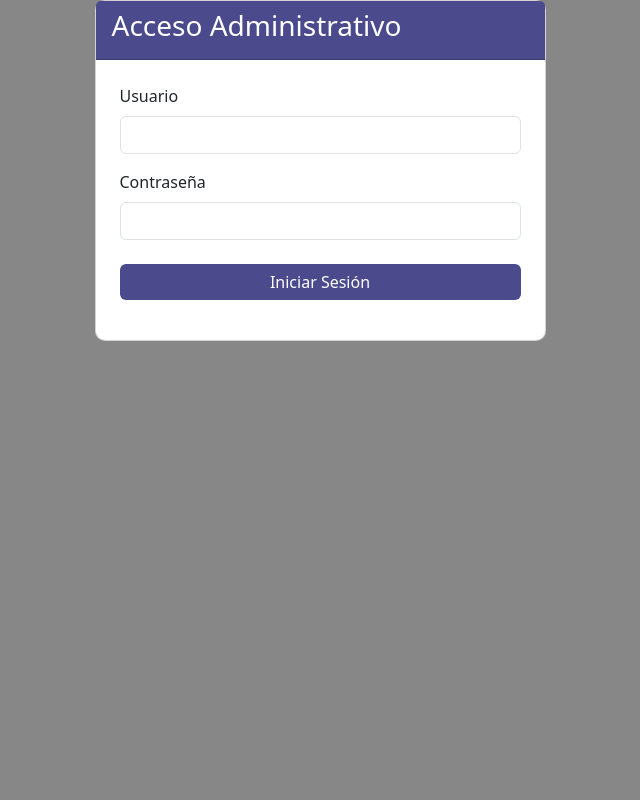
After one commit to Pifo01/cmas, a Django app: page /PortalAdmin/ in a window 1280 px wide. The commit adds this page. Shown: the whole page, without its empty margins (320-960 px from the left). Run offline with Django 5.2, Linux system fonts and the light colour scheme; some libraries are stand-ins or nearby versions.

Commit message:
Cambios_Peques

```diff
--- a/PortalCMAS/views.py
+++ b/PortalCMAS/views.py
@@ -21,6 +21,9 @@ def Clases_cliente(request):
 
 def Clases_profesor(request):
     return render(request, 'clases_profesor.html')
+
+def Login_Admin(request):
+    return render(request, 'PortalAdministrativo.html')
 
 def Metricas_clientes(request):
     form=MetricasForm()
--- a/SistemaCMAS/settings.py
+++ b/SistemaCMAS/settings.py
@@ -95,6 +95,10 @@ USE_TZ = True
 
 STATIC_URL = 'static/'
 
+STATICFILES_DIRS = [
+    BASE_DIR / "static",
+]
+
 # Default primary key field type
 # https://docs.djangoproject.com/en/5.0/ref/settings/#default-auto-field
 
--- a/SistemaCMAS/urls.py
+++ b/SistemaCMAS/urls.py
@@ -1,10 +1,8 @@
-from django.contrib import admin
 from django.urls import path
-from PortalCMAS.views import Index, Membresias, Login, Registro, Clases_cliente, Clases_profesor, Comunidad, Contactos, Inscripcion, RegistroEntrada, Metricas_clientes
+from PortalCMAS.views import Index, Membresias, Login, Registro, Clases_cliente, Clases_profesor, Comunidad, Contactos, Inscripcion, RegistroEntrada, Metricas_clientes, Login_Admin
 
 urlpatterns = [
-    path('admin/', admin.site.urls),
-    path('Home/', Index),
+    path('', Index),
     path('Membresias/', Membresias),
     path('PortalLogin/', Login),
     path('PortalRegistro/', Registro),
@@ -14,5 +12,6 @@ urlpatterns = [
     path('Comunidad/', Comunidad),
     path('Contactos/', Contactos),
     path('Inscripcion/', Inscripcion),
-    path('RegistroEntrada/', RegistroEntrada)
+    path('RegistroEntrada/', RegistroEntrada),
+    path('PortalAdmin/', Login_Admin)
 ]
--- /dev/null
+++ b/static/style/styles.css
@@ -0,0 +1,19 @@
+body {
+    background-color: #878787;
+    color: #333;
+}
+
+.card {
+    background-color: #ffffff;
+    border-radius: 10px;
+}
+
+.card-header {
+    background-color: #4a4a8c;
+    color: #ffffff;
+}
+
+.btn-primary {
+    background-color: #4a4a8c;
+    border: none;
+}
--- /dev/null
+++ b/templates/PortalAdministrativo.html
@@ -0,0 +1,42 @@
+{% load static %}
+<html lang="es">
+<head>
+    <meta charset="UTF-8">
+    <meta name="viewport" content="width=device-width, initial-scale=1.0">
+    <title>Admin Login - C Más Gimnasio</title>
+    <link href="https://stackpath.bootstrapcdn.com/bootstrap/4.5.2/css/bootstrap.min.css" rel="stylesheet">
+    <link href="https://cdn.jsdelivr.net/npm/bootstrap@5.3.3/dist/css/bootstrap.min.css" rel="stylesheet">
+    <link rel="stylesheet" href="{% static 'style/styles.css' %}">
+</head>
+<body>
+    <div class="container">
+        <div class="row justify-content-center">
+            <div class="col-md-6 col-lg-5">
+                <div class="card">
+                    <div class="card-header">
+                        <h3>Acceso Administrativo</h3>
+                    </div>
+                    <div class="card-body p-4">
+                        <form method="POST">
+                            {% csrf_token %}
+                            <div class="form-group mb-3">
+                                <label for="username">Usuario</label>
+                                <input type="text" class="form-control" id="username" name="username" required>
+                            </div>
+                            <div class="form-group mb-4">
+                                <label for="password">Contraseña</label>
+                                <input type="password" class="form-control" id="password" name="password" required>
+                            </div>
+                            <button type="submit" class="btn btn-primary btn-block">Iniciar Sesión</button>
+                        </form>
+                    </div>
+                </div>
+            </div>
+        </div>
+    </div>
+
+    <script src="https://code.jquery.com/jquery-3.5.1.slim.min.js"></script>
+    <script src="https://cdn.jsdelivr.net/npm/@popperjs/core@2.9.3/dist/umd/popper.min.js"></script>
+    <script src="https://stackpath.bootstrapcdn.com/bootstrap/4.5.2/js/bootstrap.min.js"></script>
+</body>
+</html>
--- a/templates/index.html
+++ b/templates/index.html
@@ -10,7 +10,7 @@
         </ol>
         <div class="carousel-inner">
             <div class="carousel-item active">
-                <img src="{% static '../img/gym1.jpg' %}" class="d-block w-100" alt="Entrenamiento Personalizado">
+                <img src="{% static 'img/gym1.jpg' %}" class="d-block w-100" alt="Entrenamiento Personalizado">
                 <div class="carousel-caption d-none d-md-block">
                     <h5>Entrenamiento Personalizado</h5>
                     <p>Te ayudamos a alcanzar tus objetivos con programas diseñados para ti.</p>
```
Also changed, not shown: templates/header.html (+4 -3 lines).
